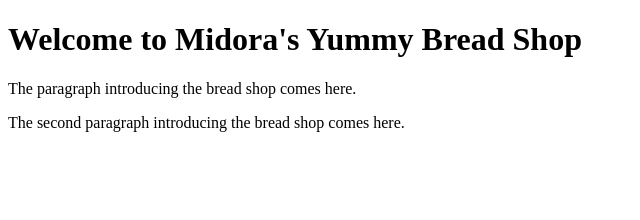
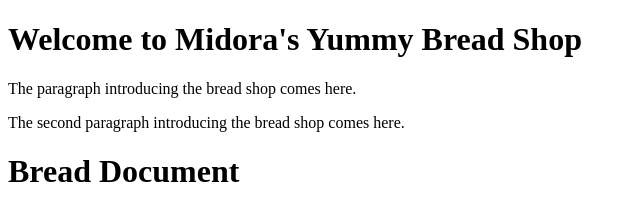
Before and after one commit to midora64/bread, a plain HTML site: page index.html in a window 1280 px wide. Shown: the whole page, without its empty margins (0-640 px from the left). Drawn offline with Linux system fonts and the light colour scheme.

Commit message:
add bread document

```diff
--- a/index.html
+++ b/index.html
@@ -8,5 +8,6 @@
 <h1>Welcome to Midora's Yummy Bread Shop</h1>
 <p>The paragraph introducing the bread shop comes here.</p>
 <p>The second paragraph introducing the bread shop comes here.</p>
+<h1>Bread Document</h1>
 </body>
 </html>
```
